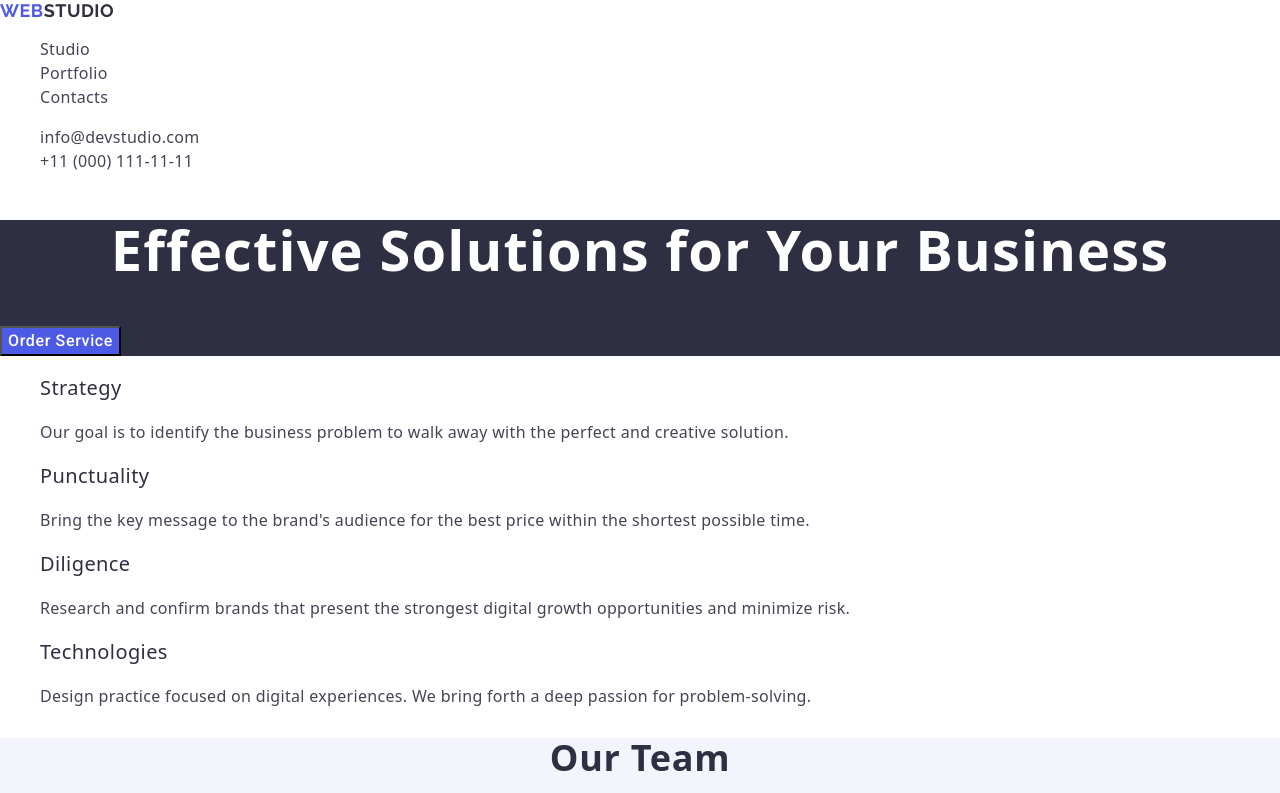
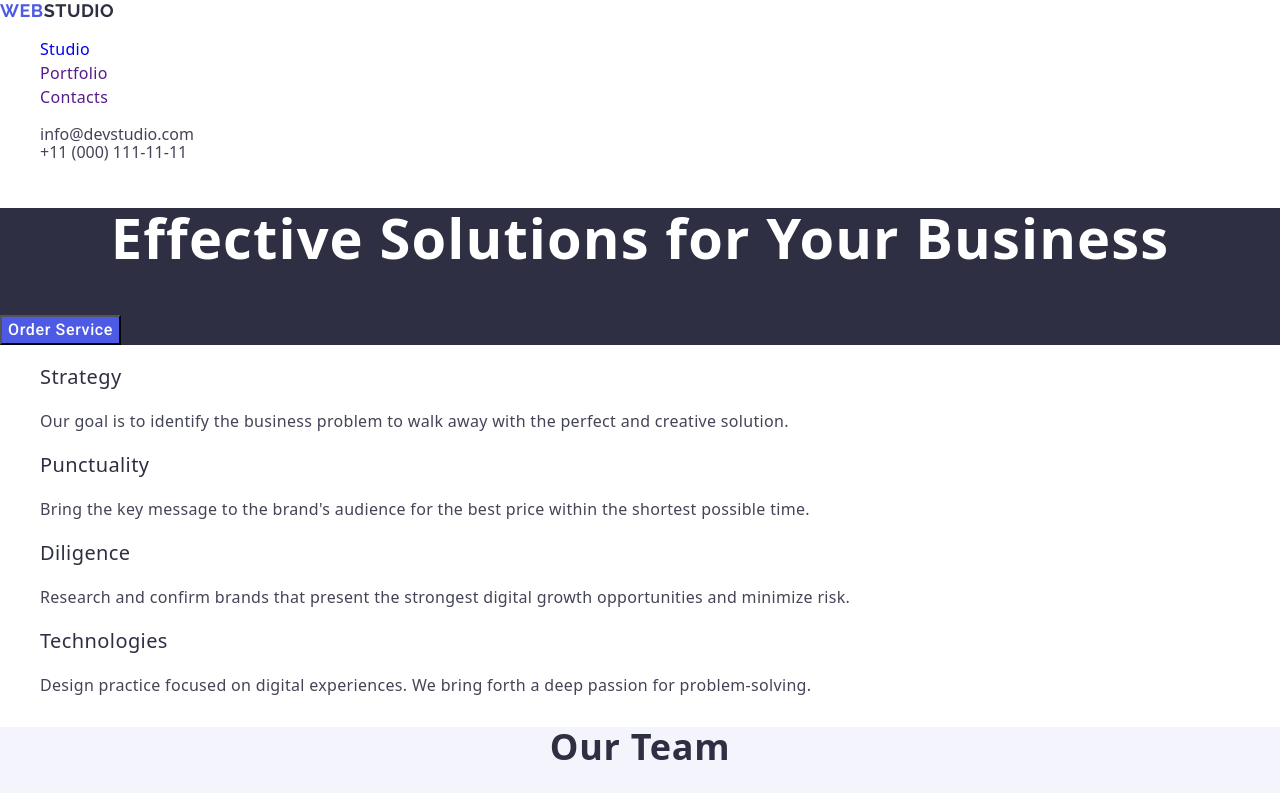
Before and after one commit to Maksym-Shutenko/goit-markup-hw-02, a plain HTML site: page index.html in a window 1280 px wide. Shown: the top 793 px of the page. Drawn offline with nearby package versions, Linux system fonts and the light colour scheme.

Commit message:
cheange-4

```diff
--- a/css/style.css
+++ b/css/style.css
@@ -47,13 +47,20 @@ button {
 }
 
 .item-link {
-   color: #434455;
+   olor: #2e2f42;
    font-weight: 500;
    line-height: 1.5;
    letter-spacing: 0.02em;
 }
+.item-adr{
+   color: #434455;
+}
 .item-link:hover,
 .item-link:focus{
+   color: #404BBF;
+}
+.item-adr:hover,
+.item-adr:focus {
    color: #404BBF;
 }
 
--- a/index.html
+++ b/index.html
@@ -42,12 +42,12 @@
          <address class="contacts">
             <ul>
                <li class="menu-item">
-                  <a class="item-link" href="mailto:info@devstudio.com"
+                  <a class="item-adr" href="mailto:info@devstudio.com"
                      >info@devstudio.com</a
                   >
                </li>
                <li class="menu-item">
-                  <a class="item-link" href="tel:+110001111111"
+                  <a class="item-adr" href="tel:+110001111111"
                      >+11 (000) 111-11-11</a
                   >
                </li>
```
